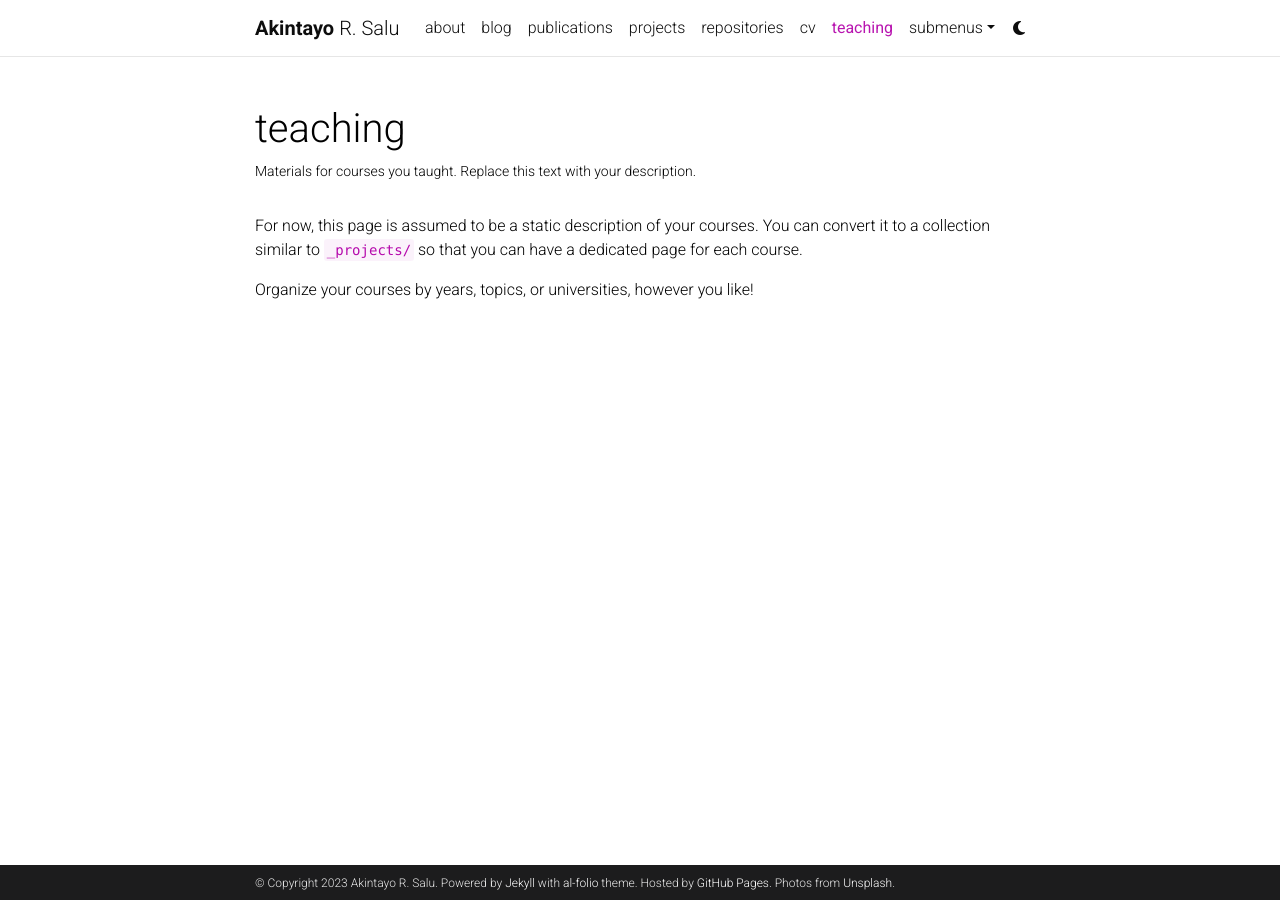
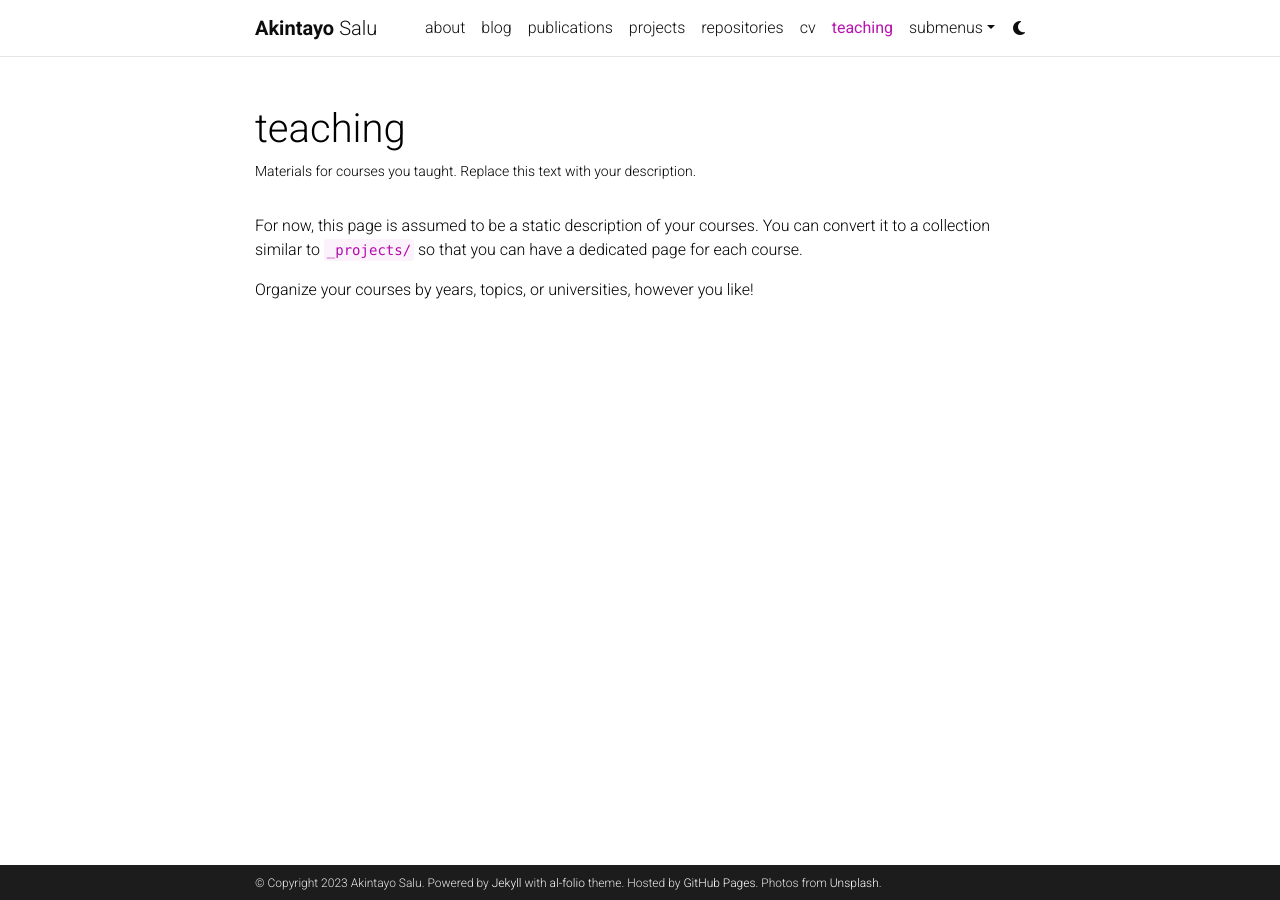
Before and after one commit to akintayosalu/akintayosalu.github.io, a Jekyll site: the page built from _pages/teaching.md, in a window 1280 px wide. Built offline with Jekyll 4.4.1, drawn with Linux system fonts in a browser that asks for light colours; comment, search, counter and statistics services are not loaded; a style sheet for code colours, icons or effects is not loaded.

Commit message:
about page

```diff
--- a/_config.yml
+++ b/_config.yml
@@ -4,7 +4,7 @@
 
 title: blank # the website title (if blank, full name will be used instead)
 first_name: Akintayo
-middle_name: R.
+middle_name:
 last_name: Salu
 email: saluakintayo@gmail.com
 description: > # the ">" symbol means to ignore newlines until "footer_text:"
@@ -45,7 +45,7 @@
 # will use title and url fields
 # Take a look to https://github.com/jekyll/jekyll-feed for more customization
 
-rss_icon: true
+rss_icon: false
 
 # -----------------------------------------------------------------------------
 # Layout
--- a/_layouts/about.html
+++ b/_layouts/about.html
@@ -6,7 +6,7 @@
       <div class="post">
         <header class="post-header">
           <h1 class="post-title">
-            {% if site.title == "blank" -%}<span class="font-weight-bold">{{ site.first_name }}</span> {{ site.middle_name }} {{ site.last_name }}{%- else -%}{{ site.title }}{%- endif %}
+            {% if site.title == "blank" -%}<span class="font-weight-bold">{{ site.first_name }}</span> <span class="font-weight-bold">{{ site.last_name }}</span>{%- else -%}{{ site.title }}{%- endif %}
           </h1>
           <p class="desc">{{ page.subtitle }}</p>
         </header>
```
Also changed, not shown: _pages/about.md (+1 -1 lines), 1 other file.
